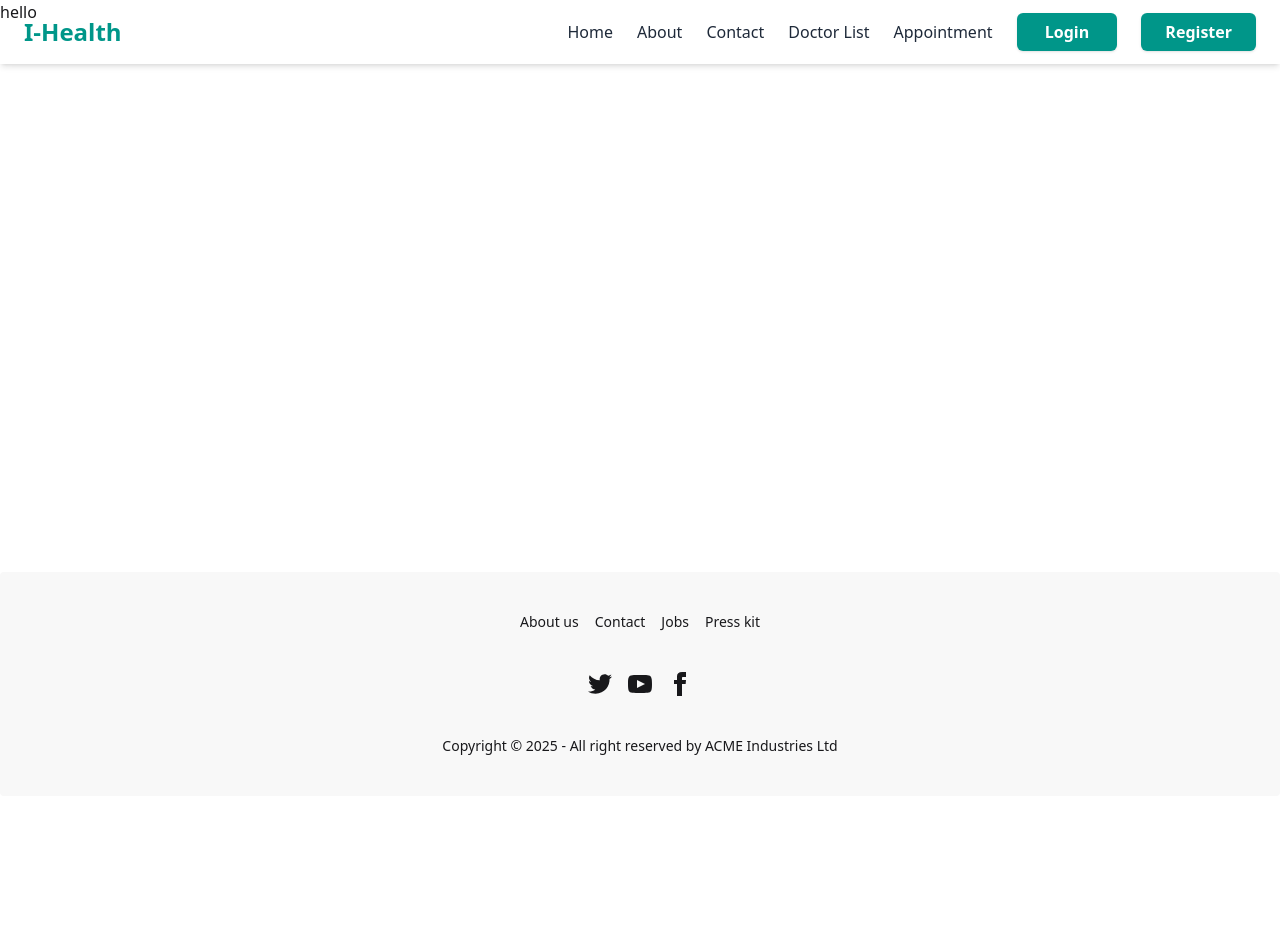
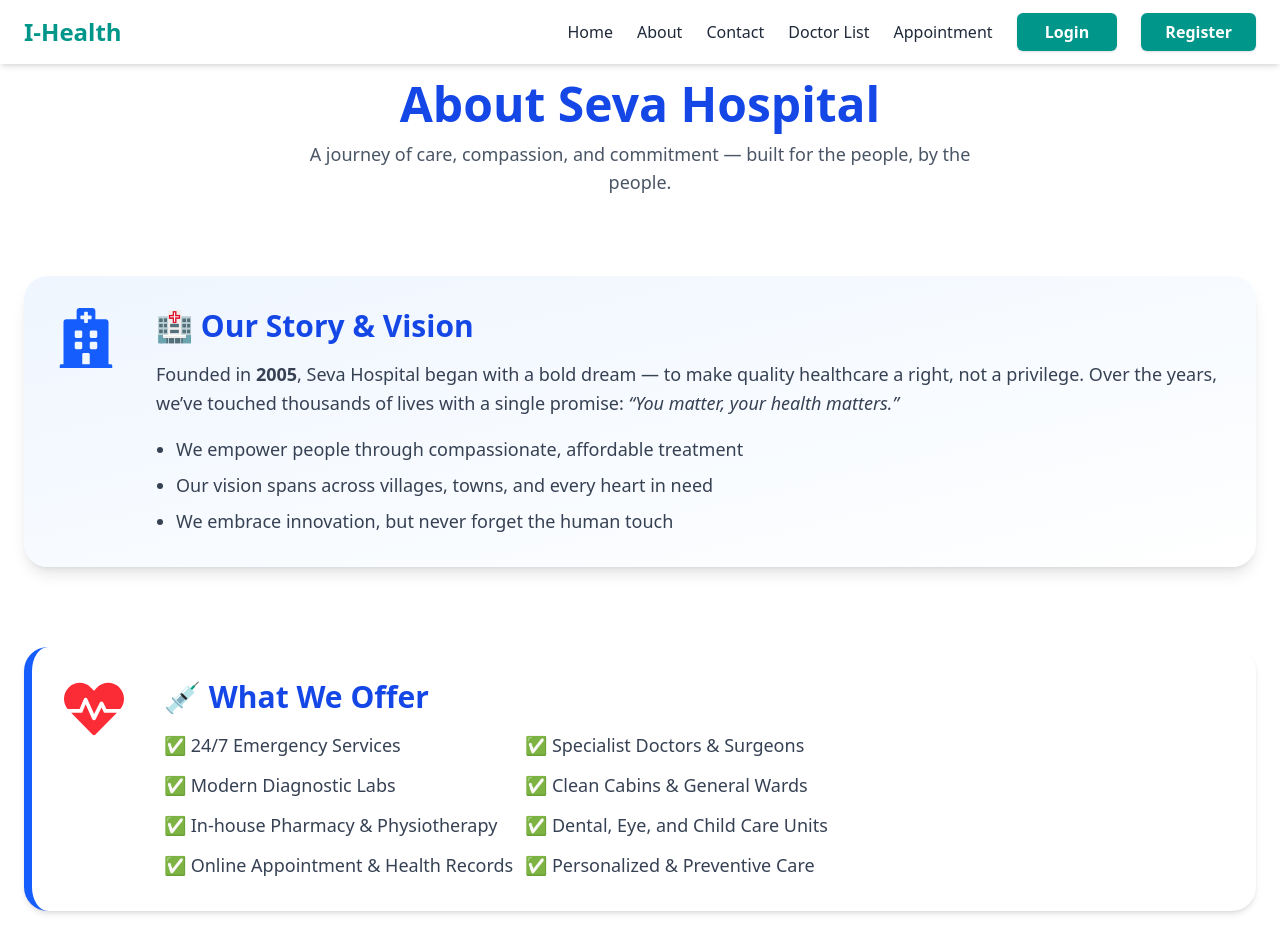
Before and after one commit to MeghlaB/hospital-management-frontend, a React (Vite) app: page /about in a window 1280 px wide. Shown: the top 952 px of the page. Before the commit the page ends 800 px from the top, so only its background shows below. Built offline with nearby package versions, Linux system fonts and the light colour scheme; no server answers.

Commit message:
about section added

```diff
--- a/package.json
+++ b/package.json
@@ -16,6 +16,7 @@
     "react": "^19.0.0",
     "react-dom": "^19.0.0",
     "react-hook-form": "^7.55.0",
+    "react-icons": "^5.5.0",
     "react-router-dom": "^7.5.0",
     "sweetalert2": "^11.19.1",
     "tailwindcss": "^4.1.4"
--- a/src/Components/About/About.jsx
+++ b/src/Components/About/About.jsx
@@ -1,13 +1,87 @@
-import React from 'react'
+import React from 'react';
+import { FaHospital, FaHeartbeat, FaStethoscope, FaUsers } from 'react-icons/fa';
 
+const About = () => {
+  return (
+    <div className="max-w-7xl mx-auto px-6 py-20 space-y-20 text-gray-800 font-sans">
 
-function About() {
-  return (
-    <div className=''>
+      {/* Page Header */}
+      <div className="text-center">
+        <h1 className="text-5xl font-extrabold text-blue-700 mb-3"> About Seva Hospital</h1>
+        <p className="text-lg text-gray-600 max-w-2xl mx-auto">
+          A journey of care, compassion, and commitment — built for the people, by the people.
+        </p>
+      </div>
 
-      hello
+      {/* History & Vision */}
+      <section className="flex flex-col md:flex-row items-start gap-10 bg-gradient-to-br from-blue-50 to-white p-8 rounded-3xl shadow-lg">
+        <FaHospital className="text-6xl text-blue-600 shrink-0" />
+        <div>
+          <h2 className="text-3xl font-bold text-blue-700 mb-4">🏥 Our Story & Vision</h2>
+          <p className="text-gray-700 leading-relaxed text-lg">
+            Founded in <strong>2005</strong>, Seva Hospital began with a bold dream — to make quality healthcare a right, not a privilege.
+            Over the years, we’ve touched thousands of lives with a single promise: <em>“You matter, your health matters.”</em>
+          </p>
+          <ul className="list-disc pl-5 mt-4 space-y-2 text-gray-700 text-lg">
+            <li>We empower people through compassionate, affordable treatment</li>
+            <li>Our vision spans across villages, towns, and every heart in need</li>
+            <li>We embrace innovation, but never forget the human touch</li>
+          </ul>
+        </div>
+      </section>
+
+      {/* Services */}
+      <section className="flex flex-col md:flex-row items-start gap-10 bg-white border-l-8 border-blue-600 p-8 rounded-3xl shadow-md">
+        <FaHeartbeat className="text-6xl text-red-500 shrink-0" />
+        <div>
+          <h2 className="text-3xl font-bold text-blue-700 mb-4">💉 What We Offer</h2>
+          <ul className="grid grid-cols-1 sm:grid-cols-2 gap-3 text-gray-700 text-lg">
+            <li>✅ 24/7 Emergency Services</li>
+            <li>✅ Specialist Doctors & Surgeons</li>
+            <li>✅ Modern Diagnostic Labs</li>
+            <li>✅ Clean Cabins & General Wards</li>
+            <li>✅ In-house Pharmacy & Physiotherapy</li>
+            <li>✅ Dental, Eye, and Child Care Units</li>
+            <li>✅ Online Appointment & Health Records</li>
+            <li>✅ Personalized & Preventive Care</li>
+          </ul>
+        </div>
+      </section>
+
+      {/* Management Team */}
+      <section className="flex flex-col md:flex-row items-start gap-10 bg-gradient-to-br from-white to-blue-50 p-8 rounded-3xl shadow-lg">
+        <FaUsers className="text-6xl text-blue-600 shrink-0" />
+        <div>
+          <h2 className="text-3xl font-bold text-blue-700 mb-4">👨‍⚕️ Meet the Team</h2>
+          <div className="space-y-5 text-lg text-gray-700">
+            <div>
+              <strong>🧑‍⚕️ Dr. Md. Habibur Rahman</strong><br />
+              <span className="text-sm text-gray-500">Managing Director & CMO</span><br />
+              20+ years healing hearts and guiding surgical excellence.
+            </div>
+            <div>
+              <strong>👩‍💼 Nazmun Nahar</strong><br />
+              <span className="text-sm text-gray-500">Hospital Administrator</span><br />
+              Leading operations with empathy, precision, and a smile.
+            </div>
+            <div>
+              <strong>👨‍💻 Engr. Rajib Hasan</strong><br />
+              <span className="text-sm text-gray-500">Technical Director</span><br />
+              Innovating patient systems to connect people with care.
+            </div>
+          </div>
+        </div>
+      </section>
+
+      {/* Closing Note */}
+      <div className="text-center max-w-2xl mx-auto mt-10">
+        <h3 className="text-2xl font-semibold text-blue-700 mb-2">Your Health, Our Mission 💙</h3>
+        <p className="text-gray-600">
+          At Seva Hospital, you're not just a patient — you're family. Thank you for trusting us with your care.
+        </p>
+      </div>
     </div>
-  )
-}
+  );
+};
 
-export default About
+export default About;
--- a/src/Components/Register/Register.jsx
+++ b/src/Components/Register/Register.jsx
@@ -6,12 +6,13 @@ import { AuthContext } from "../../Providers/AuthProvider";
 import Swal from "sweetalert2";
 
 function Register() {
-  const { createUser } = UseAuth();
+  const { createUser , updateUserprofile } = UseAuth();
   const navigate = useNavigate();
 
   const {
     register,
     handleSubmit,
+    reset,
 
     formState: { errors },
   } = useForm();
@@ -20,8 +21,13 @@ function Register() {
     console.log(data);
 
     // user regsiter
-    createUser(data?.email, data?.password).then((result) => {
+    createUser(data?.email, data?.password)
+    .then((result) => {
       const loggedUser = result.user;
+      updateUserprofile (data.name , data.photo)
+      .then(()=>{
+        console.log('user profile info')
+        reset()
         Swal.fire({
           position: "top-center",
           icon: "success",
@@ -30,6 +36,12 @@ function Register() {
           timer: 1500,
         });
         navigate("/");
+
+      })
+      .catch=(err)=>{
+        console.log(err)
+      }
+
       console.log(loggedUser);
     });
   };
@@ -55,6 +67,24 @@ function Register() {
             {/* Error Messages */}
             {errors.name && (
               <span className="text-red-600 text-[14px]">Name is required</span>
+            )}
+          </div>
+          {/*photoUrl */}
+          <div className="space-y-2 text-sm text-zinc-800 ">
+            <label htmlFor="username_2" className="block font-medium">
+              Photo*
+            </label>
+            <input
+              className="flex h-10 w-full rounded-md border px-3 py-2 text-sm focus:ring-1 focus-visible:outline-none dark:border-zinc-700"
+              id="username_2"
+              placeholder="Enter Photo-Url"
+              {...register("photo", { required: true })}
+              name="photo"
+              type="url"
+            />
+            {/* Error Messages */}
+            {errors.photo && (
+              <span className="text-red-600 text-[14px]">Photourl is required</span>
             )}
           </div>
           {/* email */}
--- a/src/Components/Ui/Navbar.jsx
+++ b/src/Components/Ui/Navbar.jsx
@@ -18,7 +18,7 @@ function Navbar() {
 
   return (
     <div
-      className={`fixed top-0 left-0 w-full z-50 transition-colors duration-300"bg-white shadow-md`}
+      className={`fixed top-0 left-0 w-full z-50 transition-colors duration-300 bg-white shadow-md`}
     >
       <div className="max-w-7xl mx-auto flex items-center justify-between px-6 py-4">
         <div className="text-2xl font-bold text-teal-600">I-Health</div>
--- a/src/Providers/AuthProvider.jsx
+++ b/src/Providers/AuthProvider.jsx
@@ -1,55 +1,68 @@
-import React, { createContext, useEffect, useState } from 'react'
-import { createUserWithEmailAndPassword, getAuth, onAuthStateChanged, signInWithEmailAndPassword, signOut,  } from "firebase/auth";
-import app from '../firebase-init/firebase';
+import React, { createContext, useEffect, useState } from "react";
+import {
+  createUserWithEmailAndPassword,
+  getAuth,
+  onAuthStateChanged,
+  signInWithEmailAndPassword,
+  signOut,
+  updateProfile,
+} from "firebase/auth";
+import app from "../firebase-init/firebase";
 
-export const AuthContext = createContext(null)
+export const AuthContext = createContext(null);
 
 const auth = getAuth(app);
 
-function AuthProvider({children}) {
-    const [user,setUser] = useState(false)
-    const[isloading,setIsLoading] = useState(true)
+function AuthProvider({ children }) {
+  const [user, setUser] = useState(false);
+  const [isloading, setIsLoading] = useState(true);
 
   // CreateUser
-    const createUser = (email,password)=>{
-      setIsLoading(true)
-      return createUserWithEmailAndPassword(auth,email,password)
-    }
+  const createUser = (email, password) => {
+    setIsLoading(true);
+    return createUserWithEmailAndPassword(auth, email, password);
+  };
   // user-SignIn user
-const signIn = (email,password)=>{
-  setIsLoading(true)
-  return signInWithEmailAndPassword(auth,email,password)
-}
+  const signIn = (email, password) => {
+    setIsLoading(true);
+    return signInWithEmailAndPassword(auth, email, password);
+  };
   // user-logout
-const logOut = ()=>{
-  setIsLoading(true)
-  return signOut(auth)
+  const logOut = () => {
+    setIsLoading(true);
+    return signOut(auth);
+  };
+
+  // updatephoto
+  const updateUserprofile =(name,photo)=>{
+    return updateProfile(auth.currentUser,{
+      displayName:name ,photoURL:photo
+    })
+
   }
 
-
   // onAuthStateChanged
-    useEffect(()=>{
-      const Unsubscribe = onAuthStateChanged ( auth,(currentUser)=>{
-        setUser(currentUser)
-        console.log('Cureent_User', currentUser)
-        setIsLoading(false)
-      })
-      return() =>{
-        return Unsubscribe()
-      }
-    },[])
-    const authInfo={
+  useEffect(() => {
+    const Unsubscribe = onAuthStateChanged(auth, (currentUser) => {
+      setUser(currentUser);
+      console.log("Cureent_User", currentUser);
+      setIsLoading(false);
+    });
+    return () => {
+      return Unsubscribe();
+    };
+  }, []);
+  const authInfo = {
     user,
     isloading,
     createUser,
     signIn,
     logOut,
-    }
+    updateUserprofile
+  };
   return (
-    <AuthContext.Provider value={authInfo}>
-      {children}
-    </AuthContext.Provider>
-  )
+    <AuthContext.Provider value={authInfo}>{children}</AuthContext.Provider>
+  );
 }
 
-export default AuthProvider
+export default AuthProvider;
```
Also changed, not shown: 1 other file (tests, documents, lock files or other folders). Lines whose indentation alone changed are shown as unchanged.
